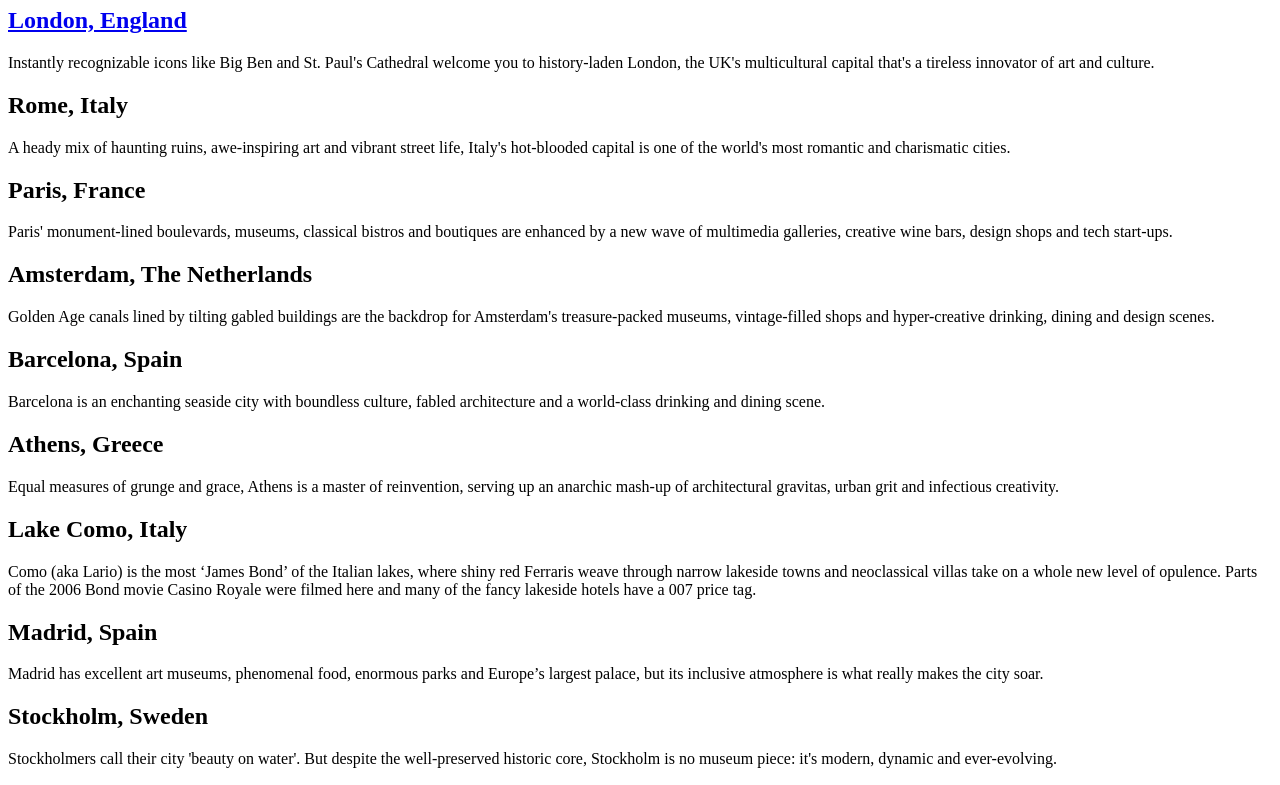
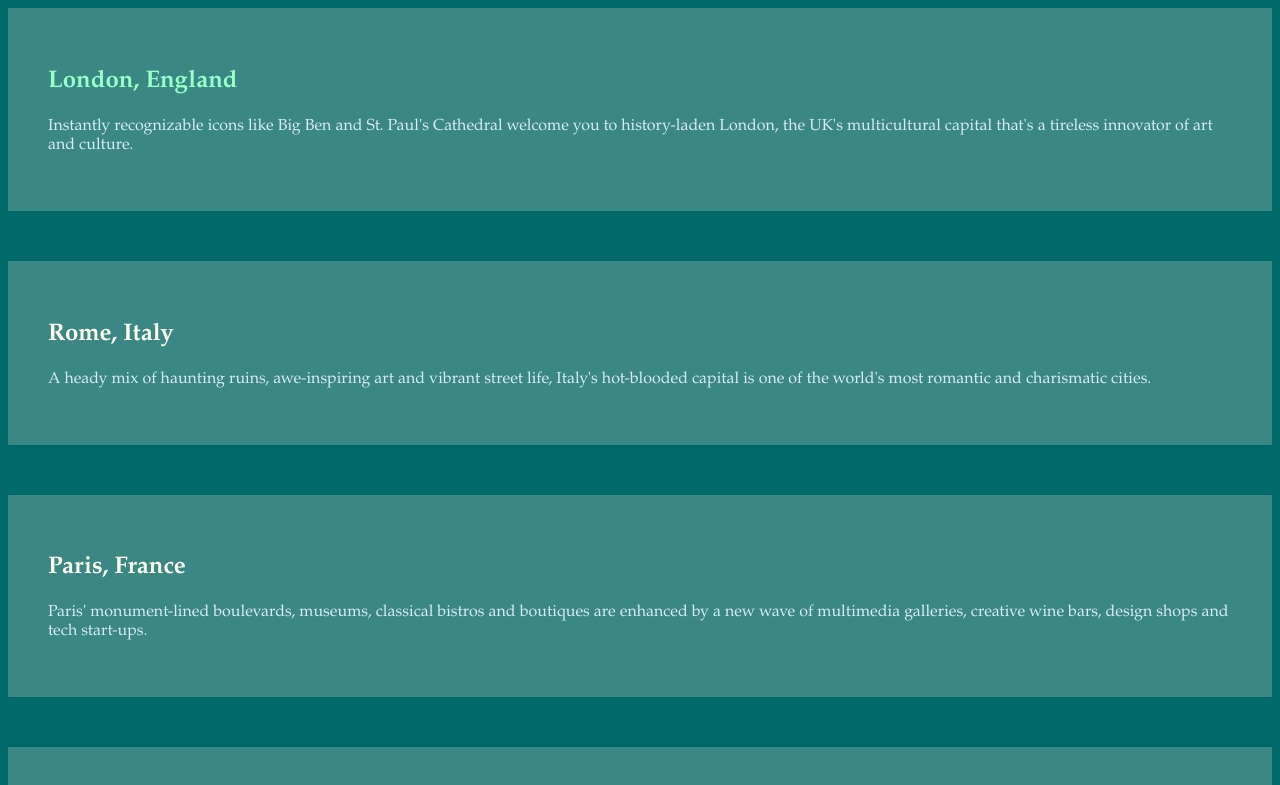
Before and after one commit to EmiWangb/in-class-website, a plain HTML site: page index.html in a window 1280 px wide. Shown: the part 73-858 px from the top of the page. Drawn offline with Linux system fonts and the light colour scheme.

Commit message:
Css style sheet work in progress
Added a style sheet, edited colors, fonts, font sizes, spacing, and background colors

```diff
--- a/index.html
+++ b/index.html
@@ -2,66 +2,67 @@
 <html>
     <head>
         <title>Must Visit Cities In Europe</title>
+        <link rel="stylesheet" href="style.css">
     </head>
     <body>
         <h1>Must Visit Cities In Europe</h1>
         <section>
-            <div>
+            <div class="city-wrapper">
                 <h2>
                     <a href="london.html"> London, England</a></h2>
                 <p>
                     Instantly recognizable icons like Big Ben and St. Paul's Cathedral welcome you to history-laden London, the UK's multicultural capital that's a tireless innovator of art and culture.
                 </p>
             </div>
-            <div>
+            <div class="city-wrapper">
                 <h2>Rome, Italy</h2>
                 <p>
                     A heady mix of haunting ruins, awe-inspiring art and vibrant street life, Italy's hot-blooded capital is one of the world's most romantic and charismatic cities.
                 </p>
             </div>
-            <div>
+            <div class="city-wrapper">
                 <h2>Paris, France</h2>
                 <p>
                     Paris' monument-lined boulevards, museums, classical bistros and boutiques are enhanced by a new wave of multimedia galleries, creative wine bars, design shops and tech start-ups.
                 </p>
             </div>
-            <div>
+            <div class="city-wrapper">
                 <h2>Amsterdam, The Netherlands</h2>
                 <p>
                     Golden Age canals lined by tilting gabled buildings are the backdrop for Amsterdam's treasure-packed museums, vintage-filled shops and hyper-creative drinking, dining and design scenes.
                 </p>
             </div>
-            <div>
+            <div class="city-wrapper">
                 <h2>Barcelona, Spain</h2>
                 <p>
                     Barcelona is an enchanting seaside city with boundless culture, fabled architecture and a world-class drinking and dining scene.
                 </p>
             </div>
-            <div>
+            <div class="city-wrapper">
                 <h2>Athens, Greece</h2>
                 <p>
                     Equal measures of grunge and grace, Athens is a master of reinvention, serving up an anarchic mash-up of architectural gravitas, urban grit and infectious creativity.
                 </p>
             </div>
-            <div>
+            <div class="city-wrapper">
                 <h2>Lake Como, Italy</h2>
                 <p>
                     Como (aka Lario) is the most ‘James Bond’ of the Italian lakes, where shiny red Ferraris weave through narrow lakeside towns and neoclassical villas take on a whole new level of opulence. Parts of the 2006 Bond movie Casino Royale were filmed here and many of the fancy lakeside hotels have a 007 price tag.
                 </p>
             </div>
-            <div>
+            <div class="city-wrapper">
                 <h2>Madrid, Spain</h2>
                 <p>
                     Madrid has excellent art museums, phenomenal food, enormous parks and Europe’s largest palace, but its inclusive atmosphere is what really makes the city soar.
                 </p>
             </div>
-            <div>
+            <div class="city-wrapper">
                 <h2>Stockholm, Sweden</h2>
                 <p>
                     Stockholmers call their city 'beauty on water'. But despite the well-preserved historic core, Stockholm is no museum piece: it's modern, dynamic and ever-evolving.
                 </p>
             </div>
-            <div>
+            <div class="city-wrapper">
                 <h2>Lisbon, Portugal</h2>
                 <p>
                     Seven cinematic hillsides overlooking the Rio Tejo cradle Lisbon's postcard-perfect panorama of cobbled alleyways, ancient ruins and white-domed cathedrals, a captivating scene crafted over centuries.
--- /dev/null
+++ b/style.css
@@ -0,0 +1,28 @@
+body {
+    background-color:rgb(0, 106, 104);
+    font-family: Garamond, serif;
+    color:rgb(212, 235, 255)
+}
+a {
+    color: rgb(153, 255, 202) ;
+    text-decoration:double;
+}
+h1 {
+    text-decoration: underline;
+    color: ivory;
+    background-color:rgb(59, 135, 132);
+}
+h3 {
+    color: rgb(234, 241, 255);
+}
+
+h2 {
+    color: ivory;
+    background-color:rgb(59, 135, 132);
+}
+
+.city-wrapper {
+    padding: 40px;
+    background-color:rgb(59, 135, 132);
+    margin-bottom: 50px;
+}
```
Also changed, not shown: london.html (+8 -7 lines), 1 other file.
